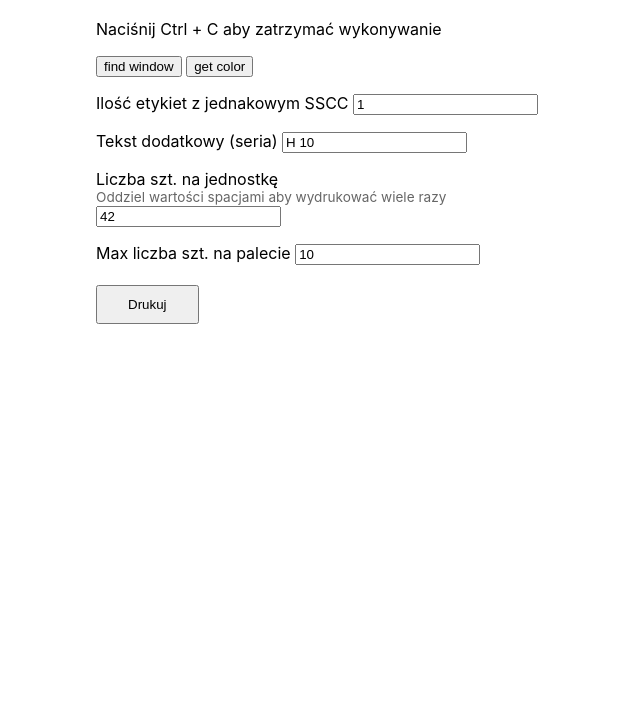
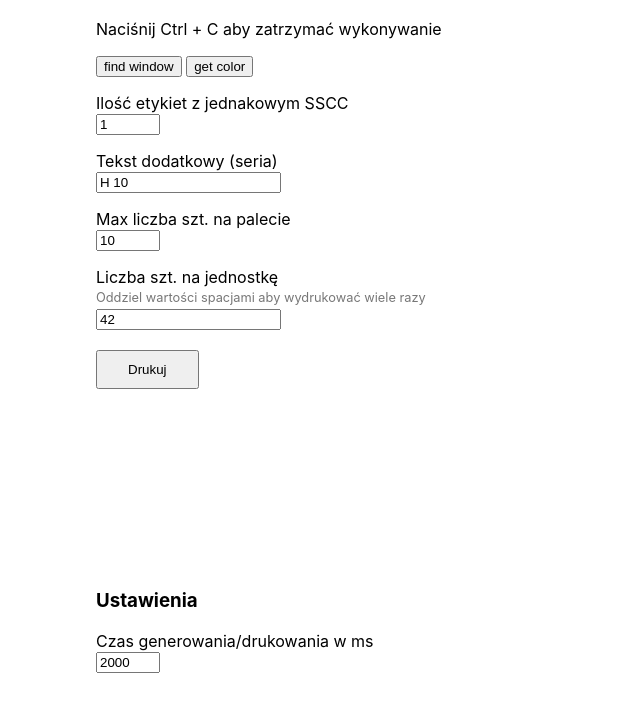
Before and after one commit to paul-swiecicki/auto-etlog, an Electron app: page src/index.html in a window 800 px wide. Shown: the part 95-800 px from the top of the page, without its empty margins (0-640 px from the left). Drawn offline with Linux system fonts and the light colour scheme.

Commit message:
add settigs

```diff
--- a/src/index.css
+++ b/src/index.css
@@ -6,17 +6,35 @@ body {
   padding: 2rem;
 }
 
+label {
+  display: block;
+}
+
+input[type="number"] {
+  width: 3.5rem;
+}
+
 .inputContainer {
   margin-top: 1rem;
 }
 
 .additionalDesc {
-  color: #666;
-  font-size: 0.85rem;
+  color: #777;
+  font-size: 0.8rem;
   display: block;
+  margin: 3px 0;
 }
 
 .printBtn {
   margin-top: 20px;
   padding: 10px 30px;
 }
+
+.spacer {
+  margin-top: 30px;
+}
+
+.settings {
+  position: absolute;
+  bottom: 2rem;
+}
--- a/src/index.html
+++ b/src/index.html
@@ -14,11 +14,17 @@
 
     <div class="inputContainer">
       <label for="ssccAmount">Ilość etykiet z jednakowym SSCC </label>
-      <input type="text" id="ssccAmount" value="1" />
+      <input type="number" id="ssccAmount" value="1" />
     </div>
     <div class="inputContainer">
       <label for="additionalText">Tekst dodatkowy (seria)</label>
       <input type="text" id="additionalText" value="H 10" />
+    </div>
+    <!-- <div class="spacer"></div> -->
+
+    <div class="inputContainer">
+      <label for="maxAmount">Max liczba szt. na palecie </label>
+      <input type="number" id="maxAmount" value="10" />
     </div>
     <div class="inputContainer">
       <label for="amount">Liczba szt. na jednostkę </label>
@@ -27,10 +33,14 @@
       </label>
       <input type="text" id="amount" value="42" />
     </div>
-    <div class="inputContainer">
-      <label for="maxAmount">Max liczba szt. na palecie </label>
-      <input type="text" id="maxAmount" value="10" />
+    <button id="print" class="printBtn">Drukuj</button>
+
+    <div class="settings">
+      <h3>Ustawienia</h3>
+      <div class="inputContainer">
+        <label for="btnsGenTime">Czas generowania/drukowania w ms </label>
+        <input type="number" id="btnsGenTime" value="2000" />
+      </div>
     </div>
-    <button id="print" class="printBtn">Drukuj</button>
   </body>
 </html>
```
